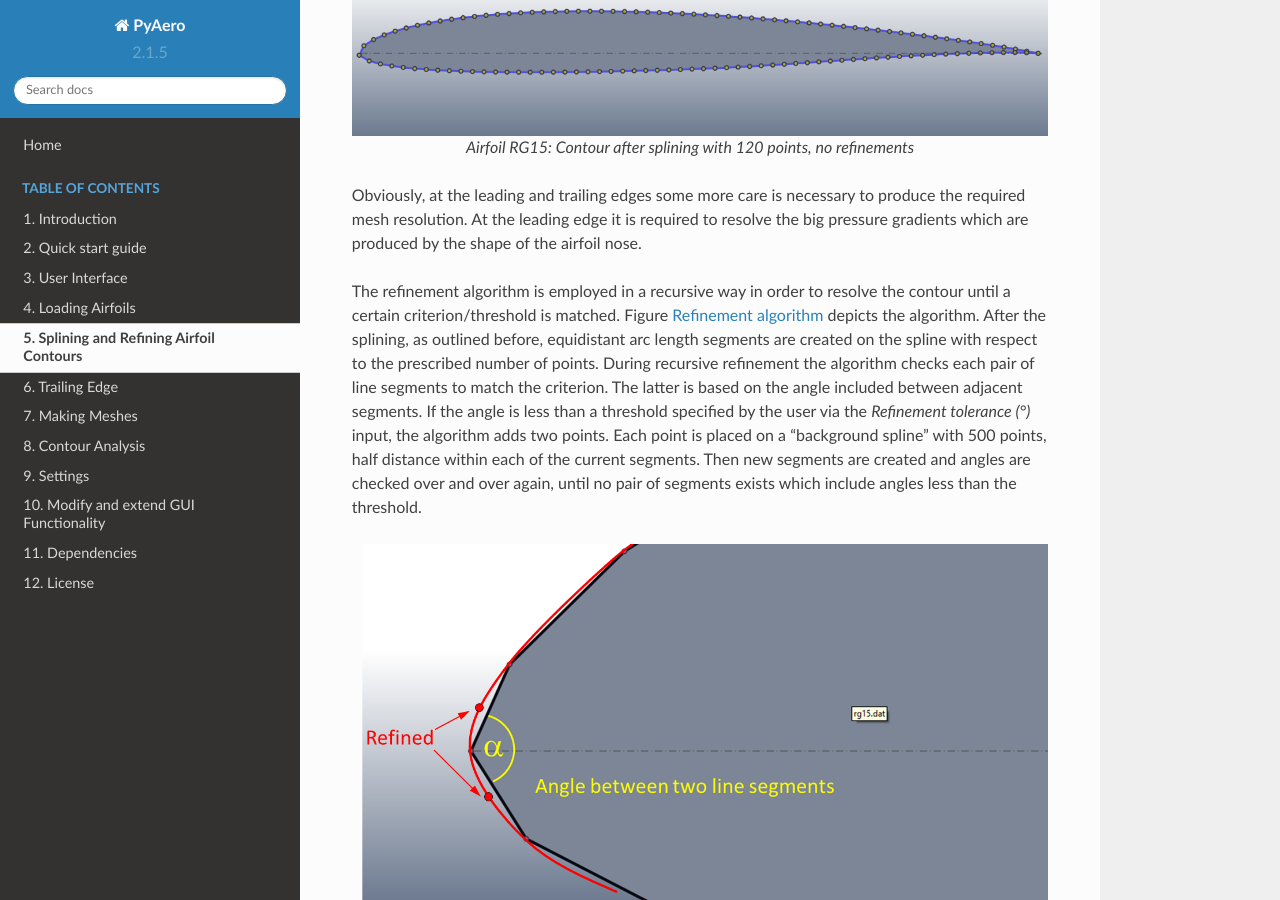
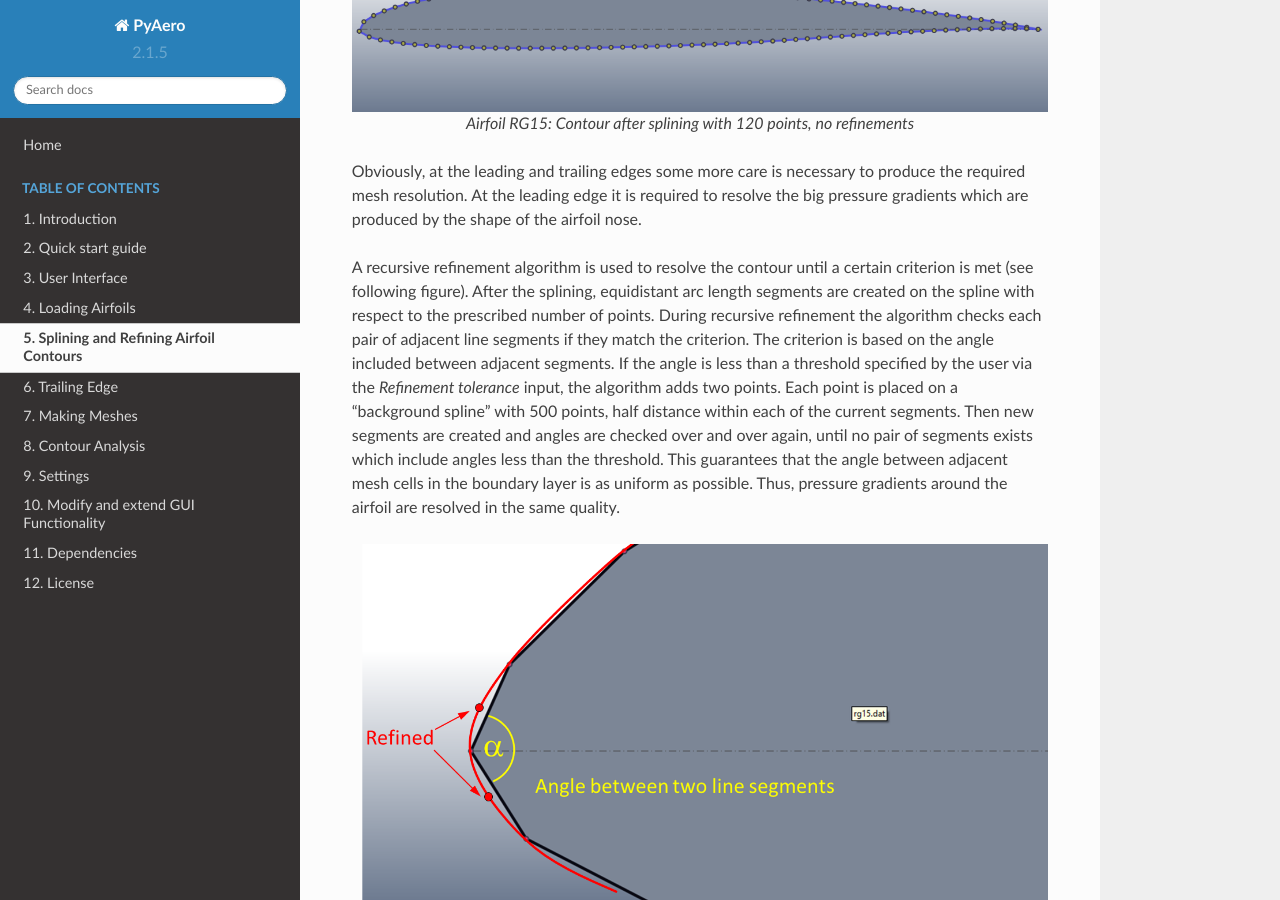
Before and after one commit to chiefenne/PyAero, a Sphinx documentation site: the page built from docs/spline_refine.rst, in a window 1280 px wide and 900 px high, scrolled down 1882 px. Built offline with Sphinx 7.4.7 and the Read the Docs theme 2.0.0, drawn with Linux system fonts in a browser that asks for light colours; some of the changed text lies outside the part shown.

Commit message:
update docs

```diff
--- a/docs/spline_refine.rst
+++ b/docs/spline_refine.rst
@@ -33,7 +34,11 @@ Two functions improve the contour before meshing. After clicking *Spline and Ref
 
    Toolbox function for specifying spline and refining parameters
 
-The splining is done using B-splines via the Scyipy function :code:`scipy.interpolate.splprep`. This produces a spline representation through the initial (raw) airfoil contour. The number of points on the spline obviously can be set by `Number of points on spline (-)`. Using an equal arc length the respective number of points is distributed homogeneously along the spline. This is the intended behaviour, as it guarantees constant size mesh cells around the airfoil (since the mesh is based on these points).
+The splining is done using B-splines via the Scipy function :code:`scipy.interpolate.splprep`. This produces
+a spline representation through the initial (raw) airfoil contour. The number of points on the spline
+obviously can be set by `Number of points on spline`. Using an equal arc length the respective number of
+points is distributed homogeneously along the spline. This is the intended behaviour, as it guarantees constant
+size mesh cells around the airfoil (since the mesh is based on these points).
 
 .. _figure_splining_raw:
 .. figure::  images/splining_raw.png
@@ -59,9 +64,21 @@ The splining is done using B-splines via the Scyipy function :code:`scipy.interp
 
    Airfoil RG15: Contour after splining with 120 points, no refinements
 
-Obviously, at the leading and trailing edges some more care is necessary to produce the required mesh resolution. At the leading edge it is required to resolve the big pressure gradients which are produced by the shape of the airfoil nose.
+Obviously, at the leading and trailing edges some more care is necessary to produce the required mesh resolution.
+At the leading edge it is required to resolve the big pressure gradients which are produced by the shape of
+the airfoil nose.
 
-The refinement algorithm is employed in a recursive way in order to resolve the contour until a certain criterion/threshold is matched. Figure :ref:`figure_refining_1` depicts the algorithm. After the splining, as outlined before, equidistant arc length segments are created on the spline with respect to the prescribed number of points. During recursive refinement the algorithm checks each pair of line segments to match the criterion. The latter is based on the angle included between adjacent segments. If the angle is less than a threshold specified by the user via the `Refinement tolerance (°)` input, the algorithm adds two points. Each point is placed on a "background spline" with 500 points, half distance within each of the current segments. Then new segments are created and angles are checked over and over again, until no pair of segments exists which include angles less than the threshold.
+A recursive refinement algorithm is used to resolve the contour until a certain
+criterion is met (see following figure). After the splining,
+equidistant arc length segments are created on the spline with respect to the prescribed
+number of points. During recursive refinement the algorithm checks each pair of adjacent line segments
+if they match the criterion. The criterion is based on the angle included between adjacent segments.
+If the angle is less than a threshold specified by the user via the `Refinement tolerance` input,
+the algorithm adds two points. Each point is placed on a "background spline" with 500 points, half distance
+within each of the current segments. Then new segments are created and angles are checked over and over again,
+until no pair of segments exists which include angles less than the threshold. This guarantees that the angle
+between adjacent mesh cells in the boundary layer is as uniform as possible. Thus, pressure gradients around
+the airfoil are resolved in the same quality.
 
 .. _figure_refining_1:
 .. figure::  images/refining_1.png
```
Also changed, not shown: other parts of docs/spline_refine.rst (+2 -1 lines).
